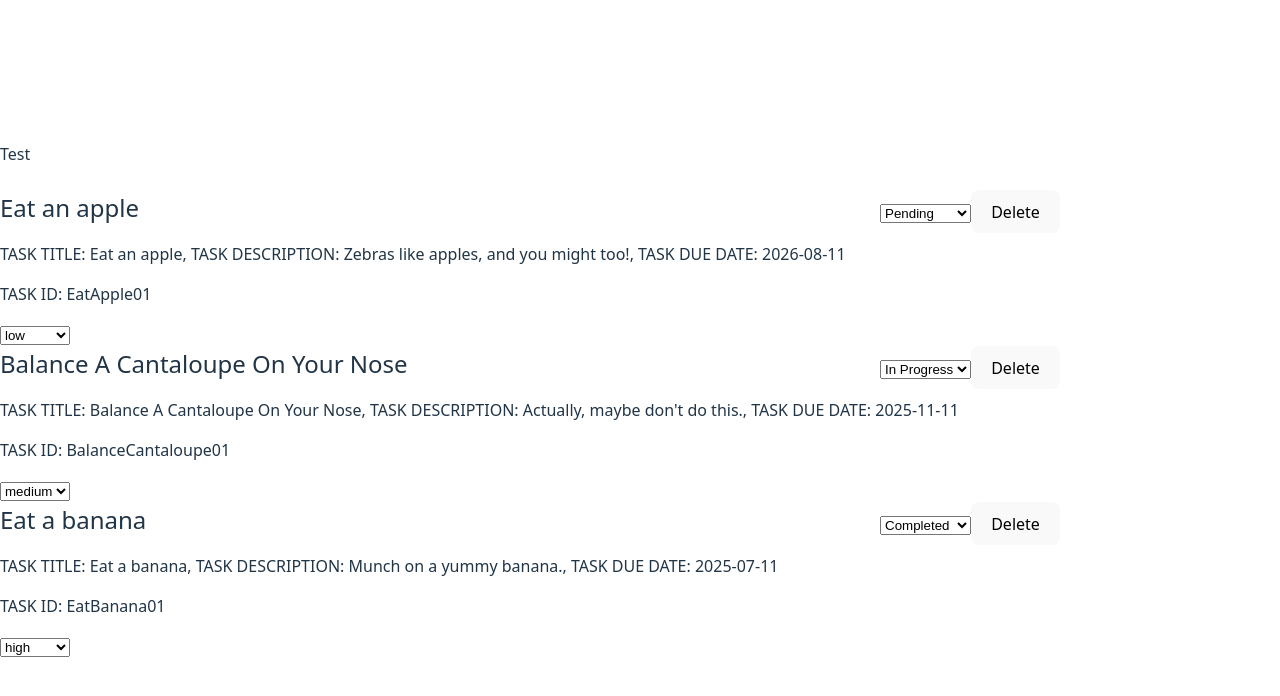
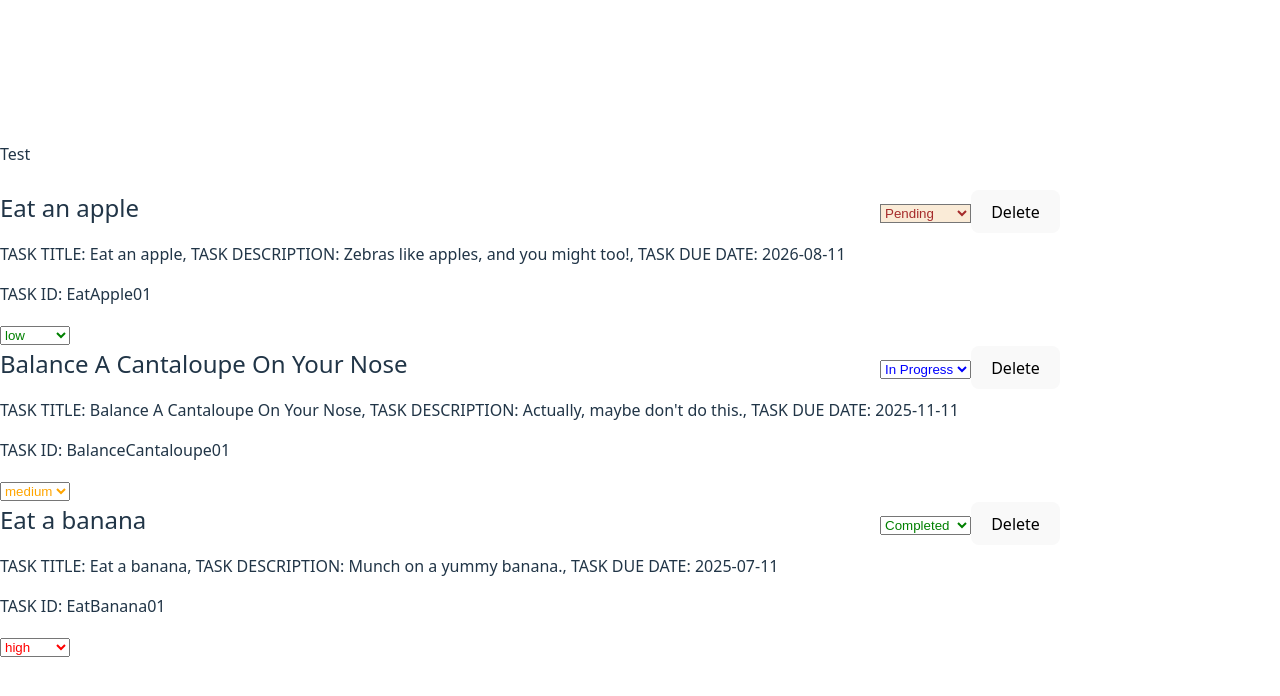
Before and after one commit to aardvarkpepper/2025-07-25-Lab-3, a React (Vite) app: page / in a window 1280 px wide. Shown: the top 696 px of the page. Built offline with nearby package versions, Linux system fonts and the light colour scheme.

Commit message:
Add styling to componenst per assignment requirements.

```diff
--- a/src/App.css
+++ b/src/App.css
@@ -13,3 +13,29 @@
   width: 200px;
   right: 0px;
 }
+
+.low {
+  color: green;
+}
+
+.medium {
+  color: orange;
+}
+
+.high {
+  color: red;
+}
+
+.Pending {
+  background-color: antiquewhite;
+  color: brown;
+}
+
+/* 'In Progress' className essentially has two classes.  Fair enough. */
+.Progress {
+  color: blue;
+}
+
+.Completed {
+  color: green;
+}
--- a/src/components/Dropdown/Dropdown.tsx
+++ b/src/components/Dropdown/Dropdown.tsx
@@ -7,14 +7,15 @@ interface DropdownProps {
   selected: string;
   keyName: keyof Task;
   onChange: (taskId: string, keyName: keyof Task, newValue: string) => void;
+  className: string;
 }
 
 // const handleDropdownKeyChange = (taskId: string, key: string, newValue: string)
 
 
-export const Dropdown = ({id, elementName, arrayOfOptions, keyName, onChange, selected = arrayOfOptions[0]}: DropdownProps) => {
+export const Dropdown = ({id, elementName, arrayOfOptions, keyName, onChange, className, selected = arrayOfOptions[0], }: DropdownProps) => {
   return (
-    <select id={id} name = {elementName} defaultValue={selected} onChange={(event) => onChange(id, keyName, event.target.value)}>
+    <select id={id} name = {elementName} defaultValue={selected} onChange={(event) => onChange(id, keyName, event.target.value)} className={className}>
       {arrayOfOptions.map((element) => <option key={element} value={element}>{element}</option>)}
     </select>
   );
--- a/src/components/TaskItem/TaskItem.tsx
+++ b/src/components/TaskItem/TaskItem.tsx
@@ -26,14 +26,14 @@ export const TaskItem = ({ task, onStatusChange, onPriorityChange, onDelete }: T
       <div className='taskTitleContainer'>
         <span className='taskTitle'>{task.title}</span>
         <span className='taskTitleButtonContainer'>
-          <Dropdown id={task.id} elementName={task.id} arrayOfOptions={['Pending', 'In Progress', 'Completed']} onChange={onStatusChange} selected={task.status} keyName='status'/>
+          <Dropdown id={task.id} elementName={task.id} arrayOfOptions={['Pending', 'In Progress', 'Completed']} onChange={onStatusChange} selected={task.status} keyName='status' className={task.status}/>
           <button onClick={() => onDelete(task.id)}>Delete</button>
         </span>
       </div>
       <p>{`TASK TITLE: ${task.title}, TASK DESCRIPTION: ${task.description}, TASK DUE DATE: ${task.dueDate}`}</p>
       <p>{`TASK ID: ${task.id}`}</p>
 
-      <Dropdown id={task.id} elementName={task.id} arrayOfOptions={['low', 'medium', 'high']} onChange={() => onPriorityChange} selected={task.priority} keyName='priority'/>
+      <Dropdown id={task.id} elementName={task.id} arrayOfOptions={['low', 'medium', 'high']} onChange={() => onPriorityChange} selected={task.priority} keyName='priority' className={task.priority}/>
 
     </div>
   )
```
